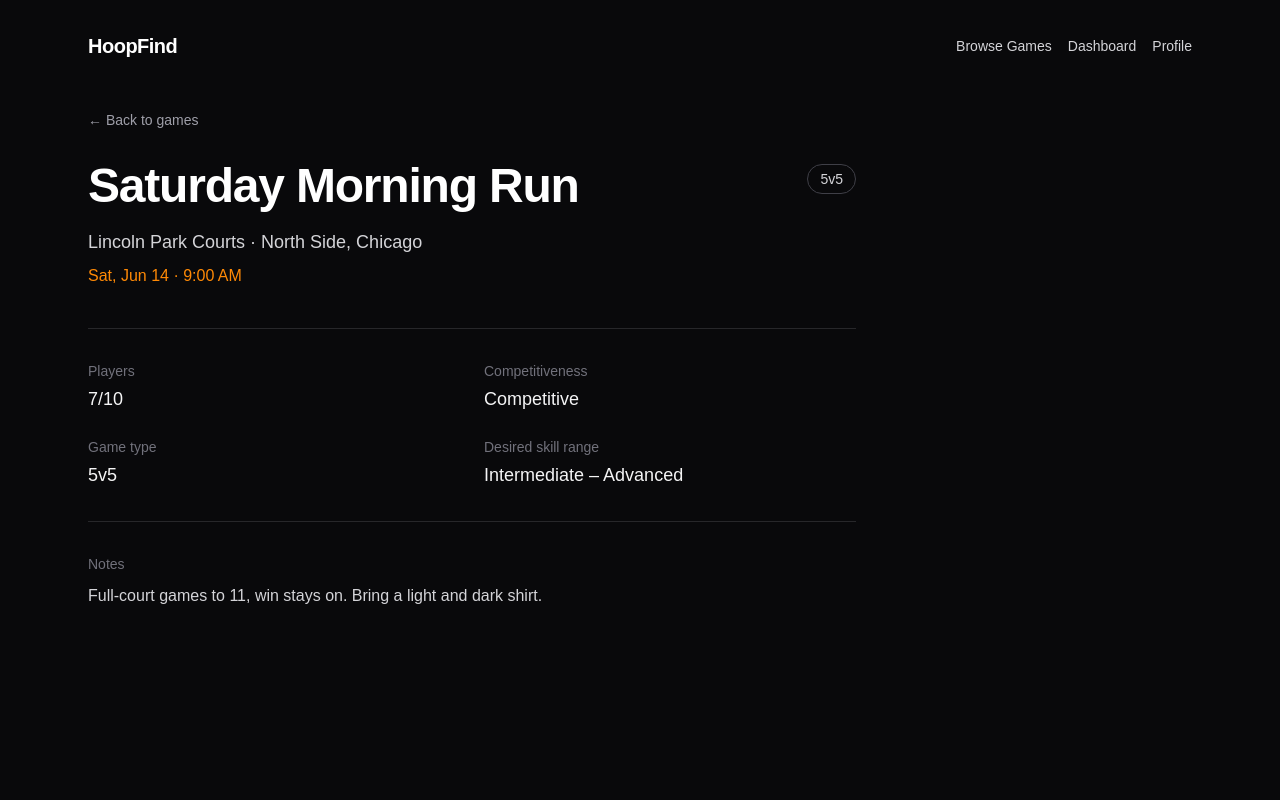
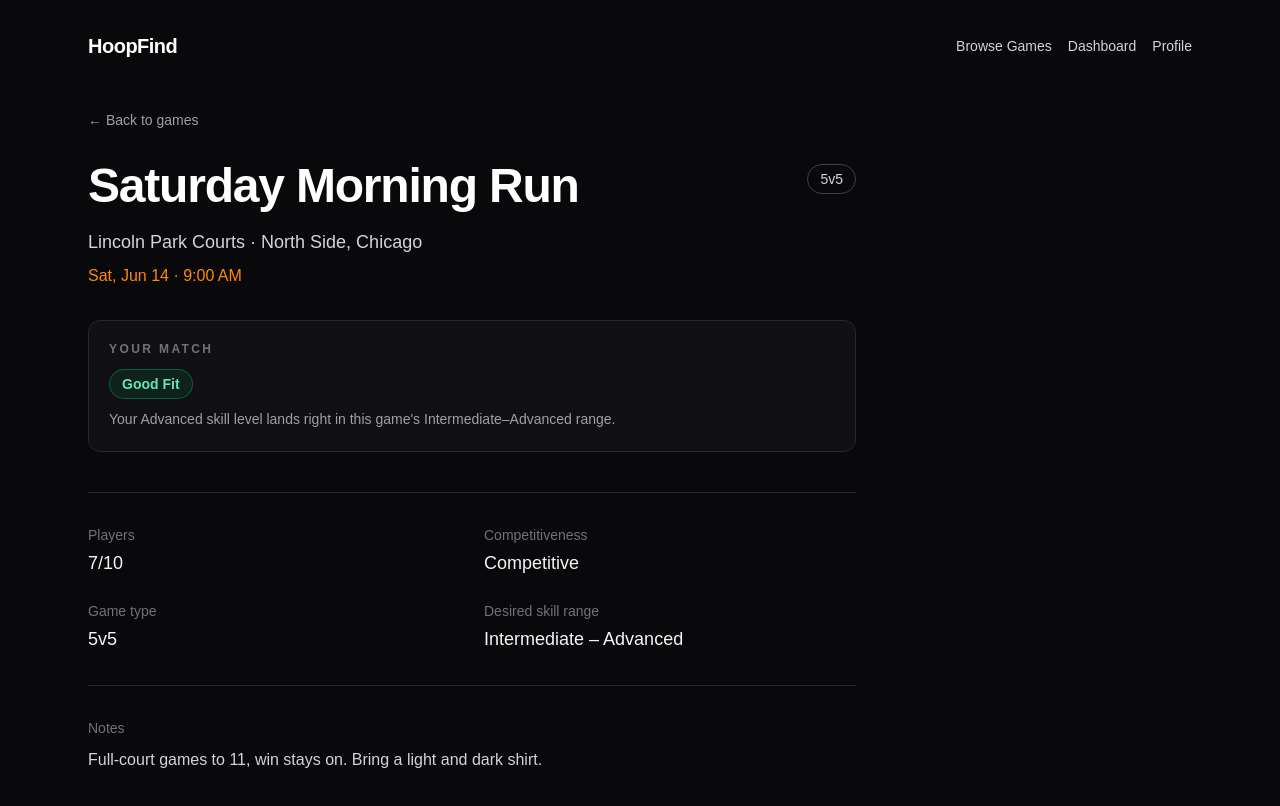
Before and after one commit to darrenchen75/hoopfind, a Next.js app: page /games/1 in a window 1280 px wide. Built offline with nearby package versions, Linux system fonts and the light colour scheme.

Commit message:
Add static skill match labels on game detail page

```diff
--- a/app/games/[id]/page.tsx
+++ b/app/games/[id]/page.tsx
@@ -1,7 +1,9 @@
 import Link from "next/link";
 import { notFound } from "next/navigation";
+import MatchLabel from "@/components/match-label";
 import SiteHeader from "@/components/site-header";
-import { fakeGames } from "@/lib/fake-data";
+import { fakeGames, fakePlayer } from "@/lib/fake-data";
+import { getMatch } from "@/lib/match";
 
 export default async function GameDetailPage({
   params,
@@ -14,6 +16,8 @@ export default async function GameDetailPage({
   if (!game) {
     notFound();
   }
+
+  const match = getMatch(fakePlayer, game);
 
   return (
     <main className="min-h-screen bg-zinc-950 text-white">
@@ -44,6 +48,13 @@ export default async function GameDetailPage({
           <p className="mt-2 text-base font-medium text-orange-400">
             {game.dateTimeDisplay}
           </p>
+
+          <div className="mt-8 rounded-xl border border-zinc-800 bg-zinc-900/50 p-5">
+            <p className="mb-3 text-xs font-semibold uppercase tracking-[0.2em] text-zinc-500">
+              Your match
+            </p>
+            <MatchLabel match={match} />
+          </div>
 
           <dl className="mt-10 grid gap-x-6 gap-y-6 border-t border-zinc-800 pt-8 sm:grid-cols-2">
             <div>
--- /dev/null
+++ b/components/match-label.tsx
@@ -0,0 +1,21 @@
+import type { MatchResult, MatchLabel } from "@/lib/match";
+
+const labelStyles: Record<MatchLabel, string> = {
+  "Good Fit": "border-emerald-500/40 bg-emerald-500/10 text-emerald-300",
+  "Might Be Too Competitive": "border-red-500/40 bg-red-500/10 text-red-300",
+  "Might Be Too Casual": "border-sky-500/40 bg-sky-500/10 text-sky-300",
+  "Missing Profile Info": "border-zinc-700 bg-zinc-900 text-zinc-300",
+};
+
+export default function MatchLabel({ match }: { match: MatchResult }) {
+  return (
+    <div>
+      <span
+        className={`inline-flex rounded-full border px-3 py-1 text-sm font-semibold ${labelStyles[match.label]}`}
+      >
+        {match.label}
+      </span>
+      <p className="mt-2 text-sm leading-6 text-zinc-400">{match.reason}</p>
+    </div>
+  );
+}
--- a/lib/fake-data.ts
+++ b/lib/fake-data.ts
@@ -1,4 +1,10 @@
-import type { PickupGame } from "@/lib/types";
+import type { PickupGame, PlayerProfile } from "@/lib/types";
+
+export const fakePlayer: PlayerProfile = {
+  displayName: "Darren",
+  area: "North Side, Chicago",
+  skillLevel: "Advanced",
+};
 
 export const fakeGames: PickupGame[] = [
   {
--- /dev/null
+++ b/lib/match.ts
@@ -0,0 +1,56 @@
+import type { PickupGame, PlayerProfile, SkillLevel } from "@/lib/types";
+
+export type MatchLabel =
+  | "Good Fit"
+  | "Might Be Too Competitive"
+  | "Might Be Too Casual"
+  | "Missing Profile Info";
+
+export interface MatchResult {
+  label: MatchLabel;
+  reason: string;
+}
+
+// Lower number = more casual, higher number = more skilled.
+const skillRank: Record<SkillLevel, number> = {
+  Beginner: 1,
+  Intermediate: 2,
+  Advanced: 3,
+  Elite: 4,
+};
+
+export function getMatch(
+  player: PlayerProfile,
+  game: PickupGame,
+): MatchResult {
+  if (!player.skillLevel) {
+    return {
+      label: "Missing Profile Info",
+      reason:
+        "Add your skill level in your profile to see how well this game fits you.",
+    };
+  }
+
+  const playerRank = skillRank[player.skillLevel];
+  const minRank = skillRank[game.skillRange.min];
+  const maxRank = skillRank[game.skillRange.max];
+
+  if (playerRank < minRank) {
+    return {
+      label: "Might Be Too Competitive",
+      reason: `This game is for ${game.skillRange.min}–${game.skillRange.max} players, but your profile is ${player.skillLevel}. It may be a step up.`,
+    };
+  }
+
+  if (playerRank > maxRank) {
+    return {
+      label: "Might Be Too Casual",
+      reason: `This game is for ${game.skillRange.min}–${game.skillRange.max} players, but your profile is ${player.skillLevel}. It may be a step down.`,
+    };
+  }
+
+  return {
+    label: "Good Fit",
+    reason: `Your ${player.skillLevel} skill level lands right in this game's ${game.skillRange.min}–${game.skillRange.max} range.`,
+  };
+}
```
Also changed, not shown: lib/types.ts (+7 -0 lines).
